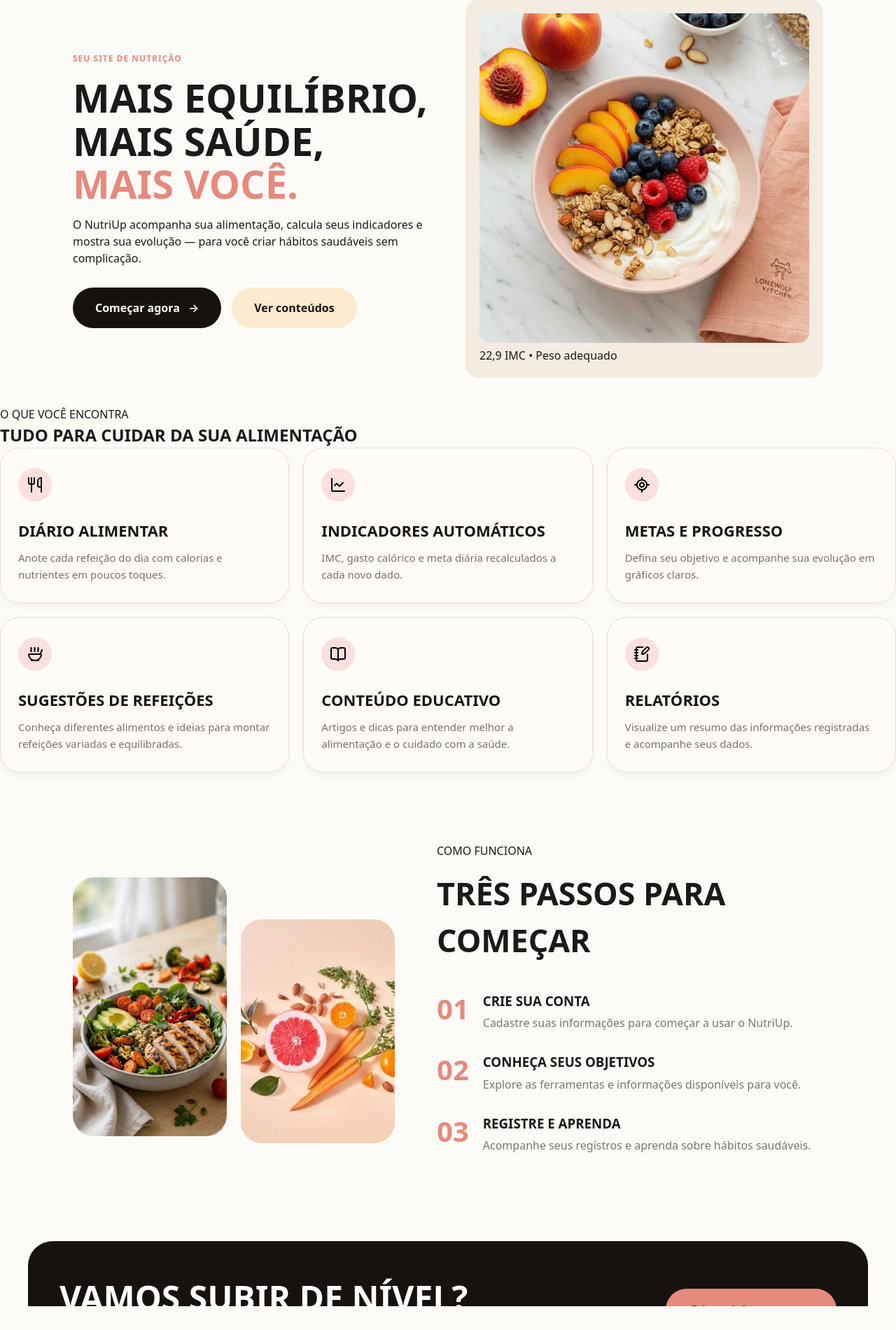
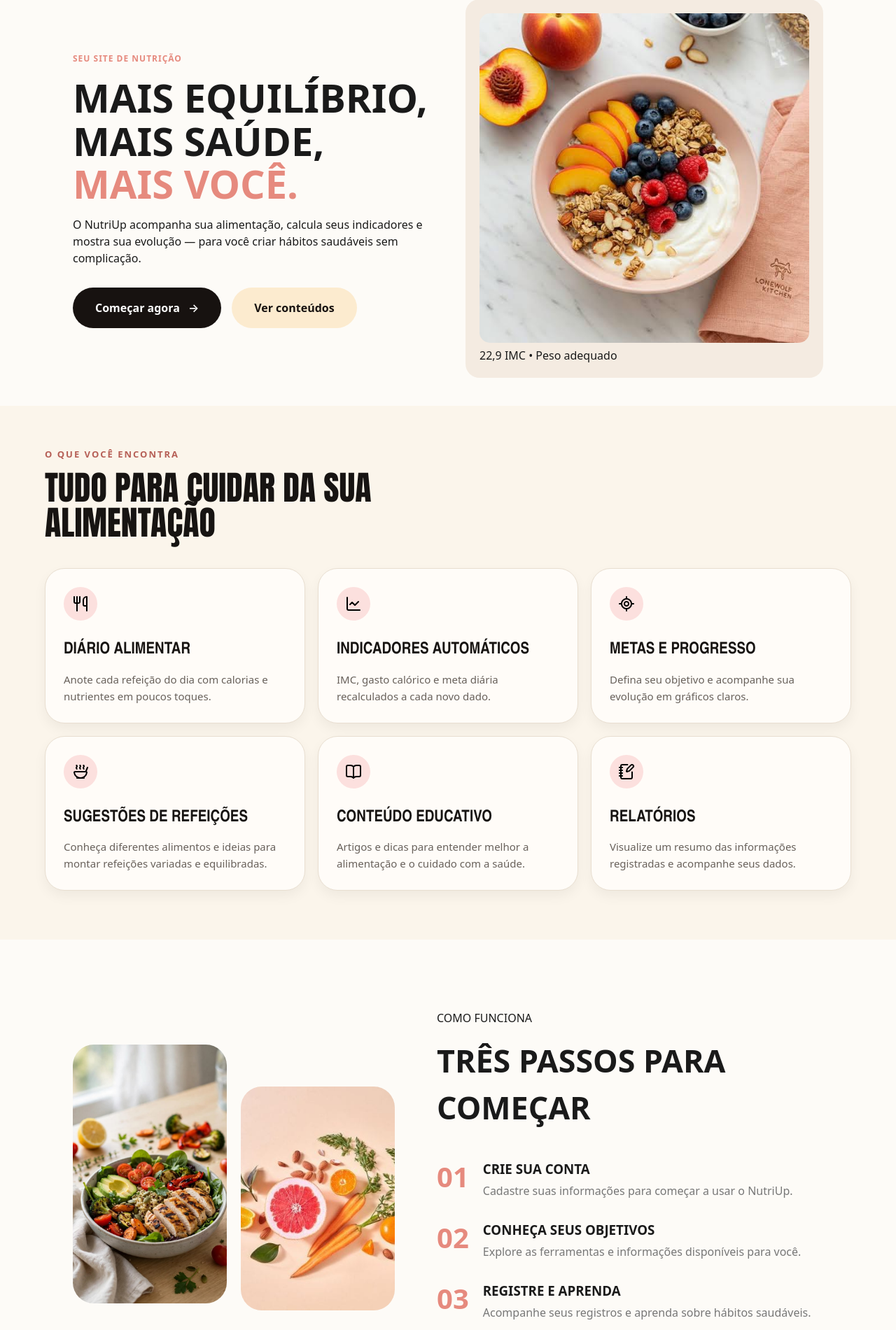
Before and after one commit to emillyy000/projeto_mvc2, a PHP site: page / in a window 1280 px wide. Shown: the part 166-2067 px from the top of the page at 70% size. Before the commit the page ends 2033 px from the top, so only its background shows below. Run offline with PHP 8.4, Linux system fonts and the light colour scheme; data that the repository does not hold is empty.

Commit message:
alterando pagina principal

```diff
--- a/app/Views/user/index.php
+++ b/app/Views/user/index.php
@@ -29,6 +29,8 @@
 </section>
 
 <section class="features-section">
+
+    <div class="container">
 
     <span class="section-subtitle">O QUE VOCÊ ENCONTRA</span>
 
@@ -91,6 +93,7 @@
     </div>
 
 </div>
+    </div>
 </section>
 
 <!-- COMO FUNCIONA -->
--- a/public/css/estilo.css
+++ b/public/css/estilo.css
@@ -1897,3 +1897,205 @@ body {
         font-size: 22px;
     }
 }
+
+/* ===== SEÇÃO O QUE VOCÊ ENCONTRA ===== */
+
+.features-section {
+    background-color: #FBF5EB;
+    width: 100%;
+    padding: 60px 0 70px;
+    box-sizing: border-box;
+}
+
+/* Conteúdo centralizado */
+.features-section .container {
+    width: 90%;
+    max-width: 1200px;
+    margin: 0 auto;
+}
+
+/* Subtítulo */
+.features-section .badge-sub {
+    color: #B65F56;
+    font-size: 13px;
+    font-weight: 700;
+    letter-spacing: 2px;
+    text-transform: uppercase;
+    margin-bottom: 12px;
+}
+
+/* Título */
+.features-section h2 {
+    font-family: "Arial Narrow", Arial, sans-serif;
+    font-size: 46px;
+    font-weight: 800;
+    line-height: 1.05;
+    max-width: 650px;
+    margin: 0 0 40px;
+    color: #171412;
+    text-transform: uppercase;
+}
+
+/* Grid */
+.features-section .features-grid {
+    width: 100%;
+    max-width: 1200px;
+    margin: 0 auto;
+    display: grid;
+    grid-template-columns: repeat(3, minmax(0, 1fr));
+    gap: 18px;
+    box-sizing: border-box;
+}
+
+/* Cards */
+.features-section .feature-card {
+    background-color: #FFFCF8;
+    border: 1px solid #E8DED0;
+    border-radius: 28px;
+    padding: 26px;
+    min-height: 205px;
+    box-sizing: border-box;
+    box-shadow: 0 8px 18px rgba(0, 0, 0, 0.05);
+}
+
+/* Ícones */
+.features-section .feature-icon {
+    width: 48px;
+    height: 48px;
+    border-radius: 50%;
+    background-color: #FAD9D8;
+    display: flex;
+    align-items: center;
+    justify-content: center;
+    margin-bottom: 24px;
+}
+
+/* Títulos dos cards */
+.features-section .feature-card h3 {
+    font-family: "Arial Narrow", Arial, sans-serif;
+    font-size: 23px;
+    font-weight: 700;
+    margin: 0 0 12px;
+    color: #171412;
+    text-transform: uppercase;
+}
+
+/* Descrição */
+.features-section .feature-card p {
+    font-size: 15px;
+    line-height: 1.6;
+    color: #68615B;
+    margin: 0;
+}
+
+/* Tablet */
+@media (max-width: 900px) {
+    .features-section .features-grid {
+        grid-template-columns: repeat(2, minmax(0, 1fr));
+    }
+}
+
+/* Celular */
+@media (max-width: 600px) {
+    .features-section {
+        padding: 45px 0;
+    }
+
+    .features-section .features-grid {
+        grid-template-columns: 1fr;
+    }
+
+    .features-section h2 {
+        font-size: 35px;
+    }
+}
+
+/* ===== AJUSTE DO TEXTO DA SEÇÃO FEATURES ===== */
+
+.features-section .container {
+    width: 90%;
+    max-width: 1200px;
+    margin: 0 auto;
+}
+
+/* Subtítulo */
+.features-section .badge-sub {
+    display: block;
+    text-align: left;
+    color: #B65F56;
+    font-size: 13px;
+    font-weight: 700;
+    letter-spacing: 2px;
+    margin-bottom: 12px;
+}
+
+/* Título principal */
+.features-section h2 {
+    text-align: left;
+    color: #171412;
+    font-family: Impact, "Arial Narrow", sans-serif;
+    font-size: 48px;
+    font-weight: 400;
+    line-height: 1.05;
+    letter-spacing: 0;
+    max-width: 650px;
+    margin: 0 0 40px;
+    text-transform: uppercase;
+}
+
+/* Evita que os textos fiquem colados na lateral */
+.features-section .features-grid {
+    width: 100%;
+    margin: 0 auto;
+}
+
+/* Mantém título e cards no mesmo eixo e evita corte horizontal. */
+.features-section {
+    padding: 60px 0 70px;
+}
+
+.features-section > .container {
+    width: min(90%, 1200px);
+    margin: 0 auto;
+}
+
+.features-section .section-subtitle {
+    display: block;
+    margin-bottom: 12px;
+    color: #B65F56;
+    font-size: 13px;
+    font-weight: 700;
+    letter-spacing: 2px;
+    text-transform: uppercase;
+}
+
+.features-section h2 {
+    max-width: 650px;
+    margin: 0 0 40px;
+    font-size: clamp(35px, 4.4vw, 48px);
+}
+
+.features-section .features-grid {
+    max-width: none;
+    grid-template-columns: repeat(3, minmax(0, 1fr));
+}
+
+.features-section .feature-card {
+    min-width: 0;
+}
+
+@media (max-width: 900px) {
+    .features-section .features-grid {
+        grid-template-columns: repeat(2, minmax(0, 1fr));
+    }
+}
+
+@media (max-width: 600px) {
+    .features-section {
+        padding: 45px 0;
+    }
+
+    .features-section .features-grid {
+        grid-template-columns: 1fr;
+    }
+}
```
